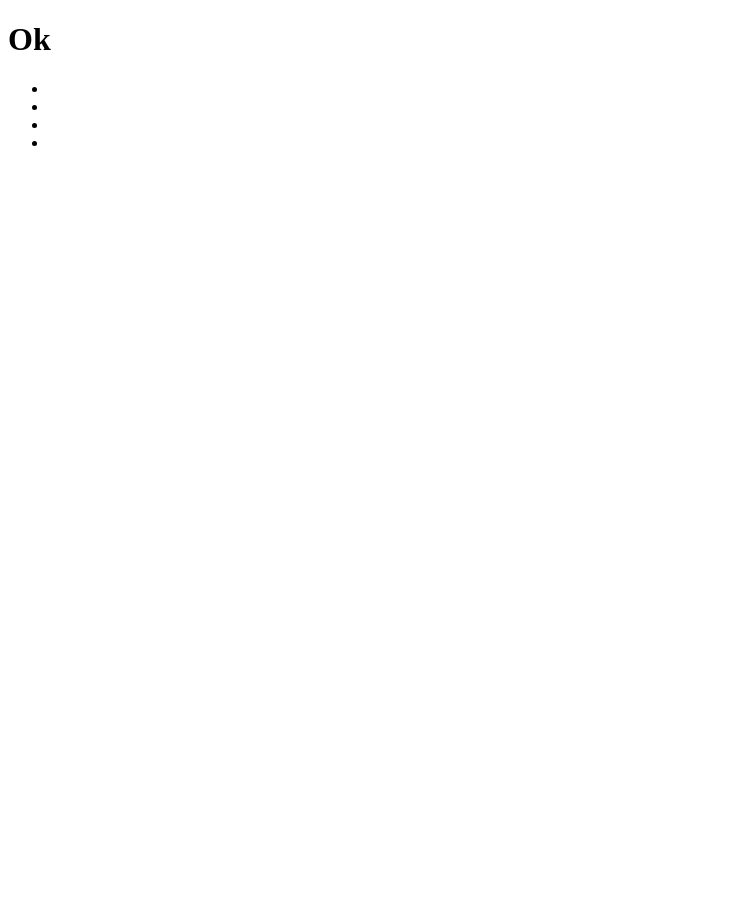
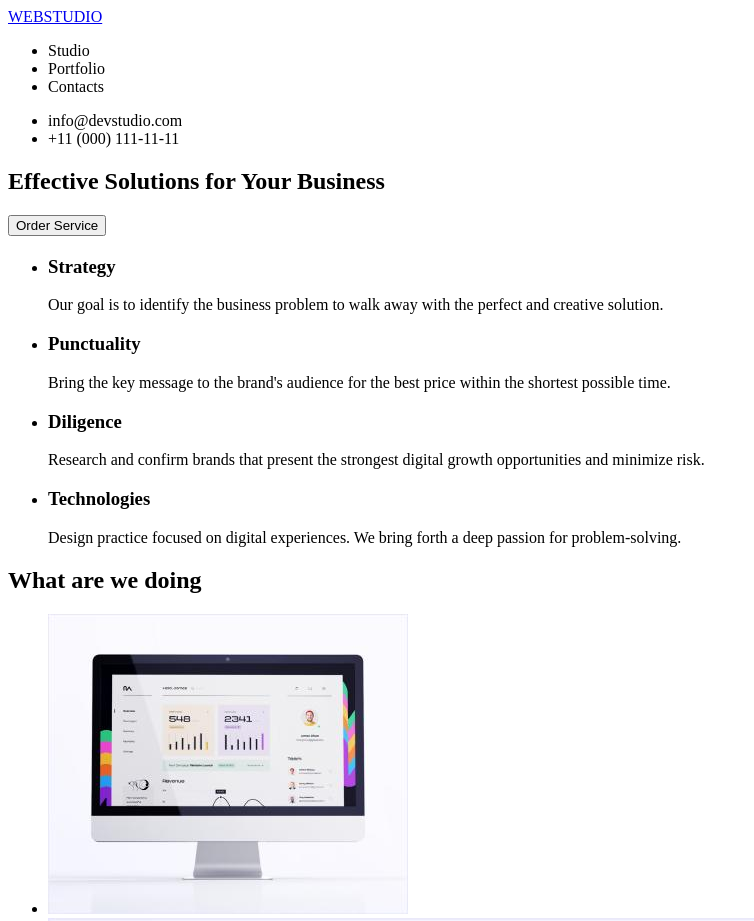
Before and after one commit to Just-me-TTA/goit-markup-hw-01, a plain HTML site: page index.html in a window 1280 px wide. Shown: the top 921 px of the page, without its empty margins (0-754 px from the left). Before the commit the page ends 800 px from the top, so only its background shows below. Drawn offline with Linux system fonts and the light colour scheme.

Commit message:
ДЗ на перевірку

```diff
--- a/index.html
+++ b/index.html
@@ -4,15 +4,114 @@
     <meta charset="UTF-8" />
     <meta http-equiv="X-UA-Compatible" content="IE=edge" />
     <meta name="viewport" content="width=device-width, initial-scale=1.0" />
-    <title>Document</title>
+    <title>WEBSTUDIO</title>
   </head>
   <body>
-    <h1>Ok</h1>
-    <ul>
-      <li><a href=""></a></li>
-      <li><a href=""></a></li>
-      <li><a href=""></a></li>
-      <li><a href=""></a></li>
-    </ul>
+    <!-- ШАПКА САйТУ -->
+
+    <header>
+      <a href="http://">WEBSTUDIO</a>
+      <nav>
+        <ul>
+          <li><a href="http://"></a>Studio</li>
+          <li><a href="http://"></a>Portfolio</li>
+          <li><a href="http://"></a>Contacts</li>
+        </ul>
+      </nav>
+      <ul>
+        <li><a href="mailto:info@devstudio.com"></a>info@devstudio.com</li>
+        <li><a href="tel:+110001111111"></a>+11 (000) 111-11-11</li>
+      </ul>
+    </header>
+
+    <!-- Основний контент -->
+    <main>
+      <!-- Hero section  -->
+      <section>
+        <h1>Effective Solutions for Your Business</h1>
+        <button type="button">Order Service</button>
+      </section>
+
+      <!-- Секція наші переваги -->
+      <section>
+        <h2></h2>
+        <ul>
+          <li>
+            <h3>Strategy</h3>
+            <p>
+              Our goal is to identify the business problem to walk away with the
+              perfect and creative solution.
+            </p>
+          </li>
+          <li>
+            <h3>Punctuality</h3>
+            <p>
+              Bring the key message to the brand's audience for the best price
+              within the shortest possible time.
+            </p>
+          </li>
+          <li>
+            <h3>Diligence</h3>
+            <p>
+              Research and confirm brands that present the strongest digital
+              growth opportunities and minimize risk.
+            </p>
+          </li>
+          <li>
+            <h3>Technologies</h3>
+            <p>
+              Design practice focused on digital experiences. We bring forth a
+              deep passion for problem-solving.
+            </p>
+          </li>
+        </ul>
+      </section>
+
+      <!-- Секція - Що ми робимо -->
+      <section>
+        <h2>What are we doing</h2>
+        <ul>
+          <li><img src="./images/photo_mon.jpg" alt="Monitor" /></li>
+          <li><img src="./images/photo_tel.jpg" alt="Telephone" /></li>
+          <li><img src="./images/photo_wt.jpg" alt="Working Table" /></li>
+        </ul>
+      </section>
+
+      <!-- Секція - Наша Команда -->
+      <section>
+        <h2>Our Team</h2>
+        <ul>
+          <li>
+            <img src="./images/photo_pd.jpg" alt="Mark" />
+            <h3>Mark Guerrero</h3>
+            <p>Product Designer</p>
+          </li>
+          <li>
+            <img src="./images/photo_fd.jpg" alt="Tom" />
+            <h3>Tom Ford</h3>
+            <p>Frontend Developer</p>
+          </li>
+          <li>
+            <img src="./images/photo_m.jpg" alt="Camila" />
+            <h3>Camila Garcia</h3>
+            <p>Marketing</p>
+          </li>
+          <li>
+            <img src="./images/photo_uid.jpg" alt="Daniel" />
+            <h3>Daniel Wilson</h3>
+            <p>UI Designer</p>
+          </li>
+        </ul>
+      </section>
+    </main>
+
+    <!-- Підвал Сторінки -->
+    <footer>
+      <a href="http://">WEBSTUDIO</a>
+      <p>
+        Increase the flow of customers and sales for your business with digital
+        marketing & growth solutions.
+      </p>
+    </footer>
   </body>
 </html>
```
Also changed, not shown: images/Portfolio/banking.jpg (added), images/Portfolio/cashless.jpg (added), images/Portfolio/fresh-coffee.jpg (added), images/Portfolio/instagram-stories.jpg (added), images/Portfolio/meditation.jpg (added), images/Portfolio/online-course.jpg (added), images/Portfolio/organic-food.jpg (added), images/Portfolio/screen-il.jpg (added), images/Portfolio/taxi.jpg (added), images/photo_fd.jpg (added), images/photo_m.jpg (added), images/photo_mon.jpg (added), images/photo_pd.jpg (added), images/photo_tel.jpg (added), 2 more files.
